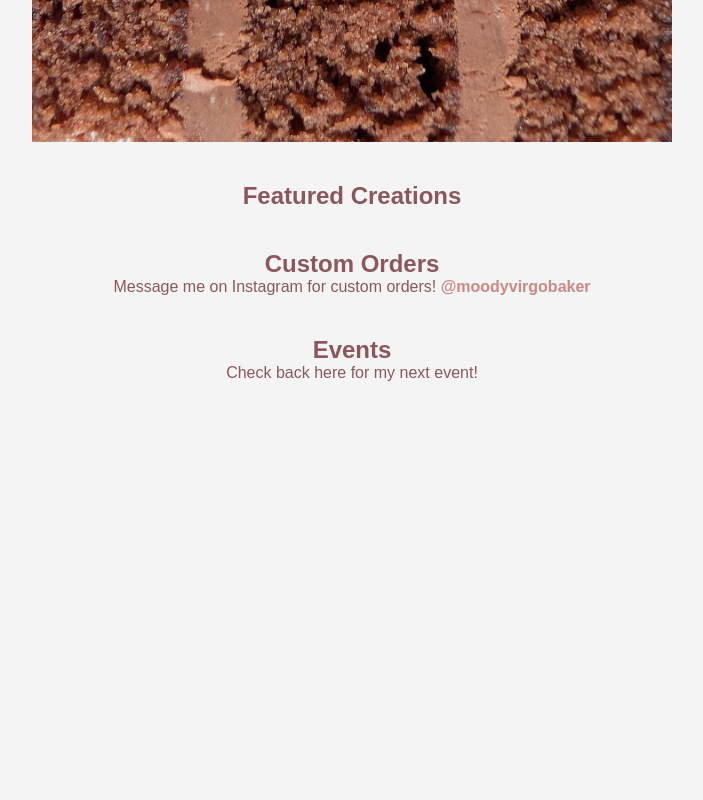
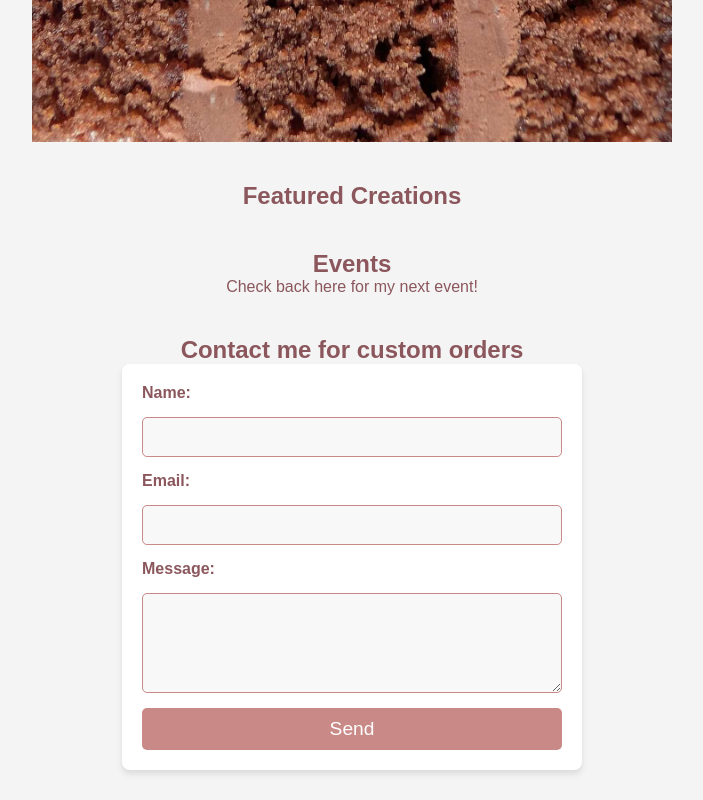
Before and after one commit to drewwdev/baking_website, a website: page index.html in a window 1280 px wide. Shown: the part 638-1438 px from the top of the page, without its empty margins (288-991 px from the left). Before the commit the page ends 1040 px from the top, so only its background shows below. Drawn offline with Linux system fonts and the light colour scheme; a script that the page names is missing.

Commit message:
Add contact form and related functionality; update styles and .gitignore

```diff
--- a/index.html
+++ b/index.html
@@ -47,22 +47,30 @@
       <h2>Featured Creations</h2>
       <div class="posts" id="instagram-feed"></div>
     </div>
-    <div class="orders" id="orders">
-      <h2>Custom Orders</h2>
-      <p>
-        Message me on Instagram for custom orders!
-        <a
-          href="https://www.instagram.com/moodyvirgobaker/"
-          target="_blank"
-          rel="noopener noreferrer"
-          >@moodyvirgobaker</a
-        >
-      </p>
-    </div>
     <div class="events" id="events">
       <h2>Events</h2>
       <p>Come to my next event!</p>
     </div>
+    <div class="contact" id="contact">
+      <h2>Contact me for custom orders</h2>
+      <form
+        id="contact-form"
+        action="https://formspree.io/f/mjkgppar"
+        method="POST">
+        <label for="name">Name:</label>
+        <input type="text" name="name" id="name" required />
+
+        <label for="email">Email:</label>
+        <input type="email" name="email" id="email" required />
+
+        <label for="message">Message:</label>
+        <textarea name="message" id="message" required></textarea>
+
+        <button type="submit">Send</button>
+      </form>
+      <p id="form-response"></p>
+    </div>
+    <script src="dist/contact.js"></script>
     <script src="dist/instagram-feed.js"></script>
     <script src="dist/events.js"></script>
   </body>
--- /dev/null
+++ b/scripts/contact.ts
@@ -0,0 +1,36 @@
+document.addEventListener("DOMContentLoaded", () => {
+  const form = document.getElementById("contact-form") as HTMLFormElement;
+  const responseMessage = document.getElementById(
+    "form-response"
+  ) as HTMLElement;
+
+  if (form) {
+    form.addEventListener("submit", async (event) => {
+      event.preventDefault();
+
+      const formData = new FormData(form);
+
+      try {
+        const response = await fetch(form.action, {
+          method: "POST",
+          body: formData,
+          headers: { Accept: "application/json" },
+        });
+
+        if (response.ok) {
+          responseMessage.textContent =
+            "Thank you! Your message has been sent.";
+          responseMessage.style.color = "green";
+          form.reset();
+        } else {
+          responseMessage.textContent = "Oops! Something went wrong.";
+          responseMessage.style.color = "red";
+        }
+      } catch (error) {
+        responseMessage.textContent =
+          "Error sending message. Please try again.";
+        responseMessage.style.color = "red";
+      }
+    });
+  }
+});
--- a/style.css
+++ b/style.css
@@ -67,24 +67,6 @@ body {
   text-align: center;
 }
 
-.orders {
-  padding: 20px;
-  display: flex;
-  flex-direction: column;
-  align-items: center;
-}
-
-.orders p a {
-  text-decoration: none;
-  color: #c98986;
-  font-weight: bold;
-}
-
-.orders p a:hover {
-  text-decoration: underline;
-  color: #c98986;
-}
-
 .events {
   padding: 20px;
   display: flex;
@@ -116,6 +98,66 @@ body {
   color: #c98986;
 }
 
+.contact {
+  padding: 20px;
+  max-width: 500px;
+  width: 100%;
+  text-align: center;
+}
+
+#contact-form {
+  display: flex;
+  flex-direction: column;
+  gap: 15px;
+  background: white;
+  padding: 20px;
+  border-radius: 8px;
+  box-shadow: 0 4px 6px rgba(0, 0, 0, 0.1);
+}
+
+#contact-form label {
+  font-weight: bold;
+  color: #8b575c;
+  text-align: left;
+  display: block;
+}
+
+#contact-form input,
+#contact-form textarea {
+  width: 100%;
+  padding: 10px;
+  font-size: 1rem;
+  border: 1px solid #c98986;
+  border-radius: 5px;
+  background: #f8f8f8;
+}
+
+#contact-form textarea {
+  resize: vertical;
+  min-height: 100px;
+}
+
+#contact-form button {
+  background: #c98986;
+  color: white;
+  font-size: 1.2rem;
+  padding: 10px;
+  border: none;
+  border-radius: 5px;
+  cursor: pointer;
+  transition: background 0.3s ease;
+}
+
+#contact-form button:hover {
+  background: #8b575c;
+}
+
+#form-response {
+  font-weight: bold;
+  padding-top: 10px;
+  text-align: center;
+}
+
 @media (max-width: 768px) {
   .btn {
     font-size: 1rem;
```
Also changed, not shown: tsconfig.json (+17 -50 lines), dist/contact.js (added), dist/events.js, dist/instagram-feed.js, style.min.css, 2 other files.
